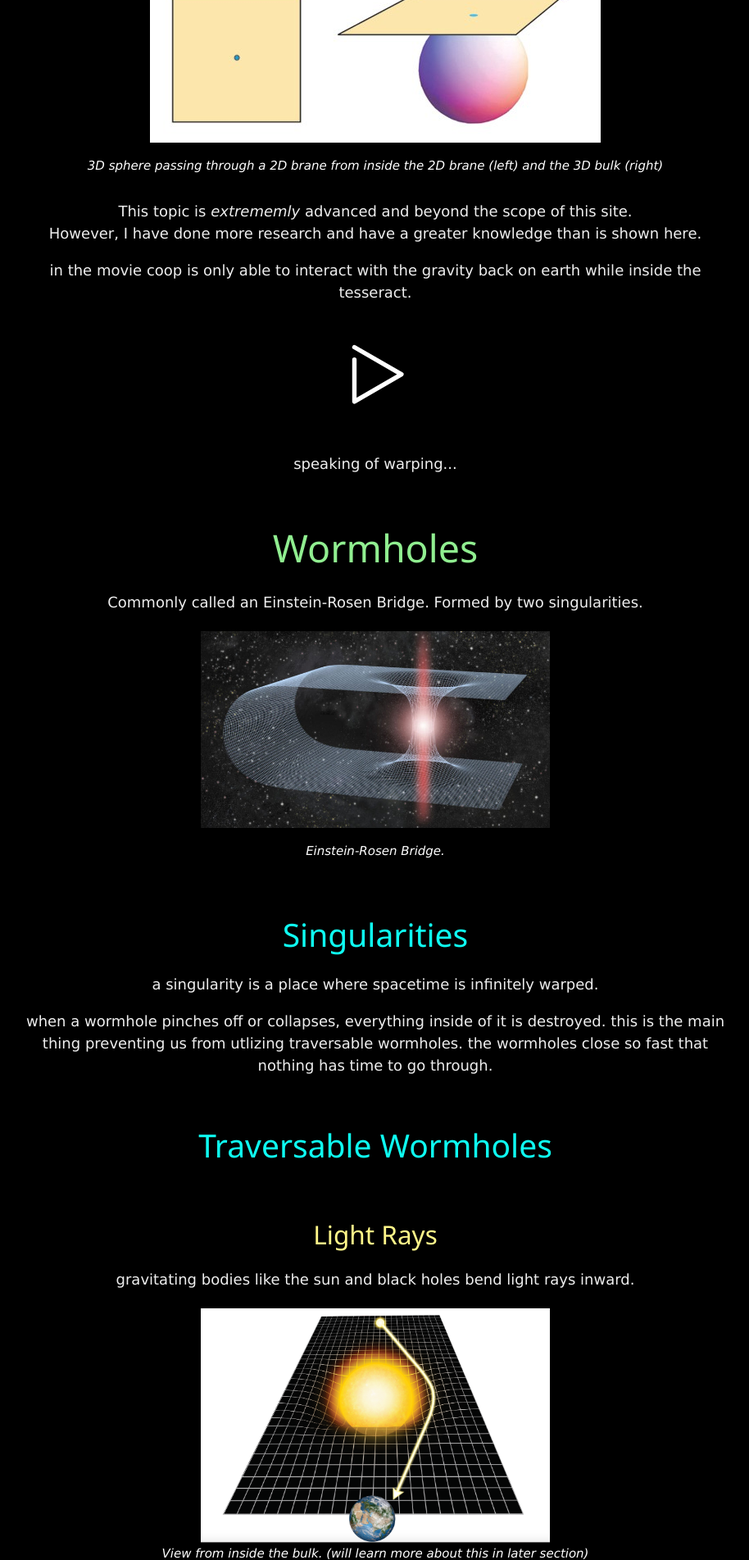
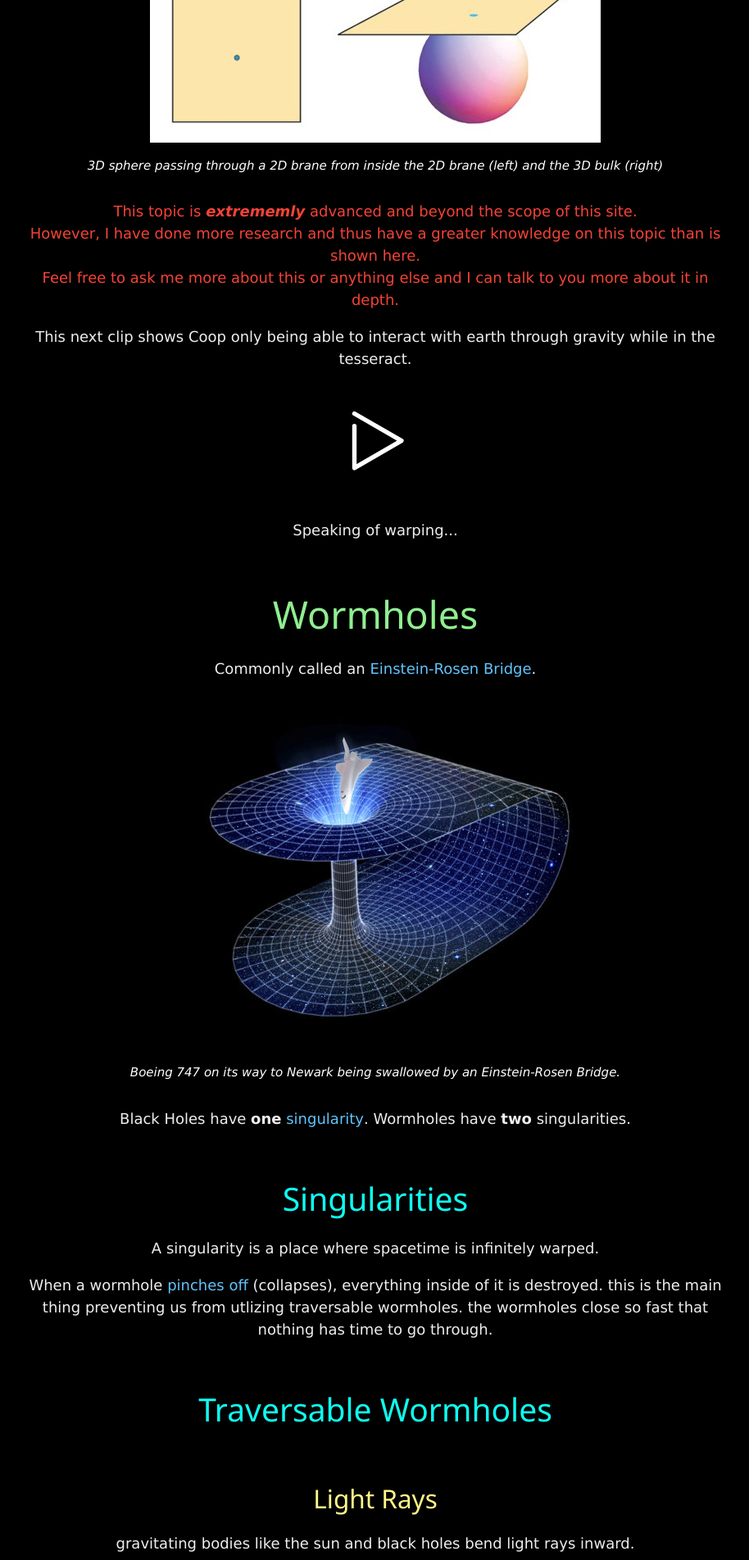
Before and after one commit to gabriel-wolf/wormhole, a PHP site: page / in a window 1280 px wide. Shown: the part 3092-4995 px from the top of the page at 82% size, without its empty margins (182-1096 px from the left). Run offline with PHP 8.4, Linux system fonts and the light colour scheme; some libraries are stand-ins or nearby versions; grey boxes are pictures that could not be loaded.

Commit message:
more final stuff wed

```diff
--- a/css/dict-popup.css
+++ b/css/dict-popup.css
@@ -62,6 +62,7 @@ border-radius: 0px 0px 10px 10px;
 .grid a {
   text-decoration: none;
   text-align: center;
+  /* font-size: small; */
 }
 
 .x-small {
--- a/index.html
+++ b/index.html
@@ -180,13 +180,14 @@
                 </figcaption>
             </figure>
 
-            <p>
-                This topic is <i>extrememly</i> advanced and beyond the scope of this site.<br>
-                However, I have done more research and have a greater knowledge than is shown here.
+            <p class="w3-text-red">
+                This topic is <b><i>extrememly</i></b> advanced and beyond the scope of this site.<br>
+                However, I have done more research and thus have a greater knowledge on this topic than is shown here.<br>
+                Feel free to ask me more about this or anything else and I can talk to you more about it in depth.
             </p>
 
             <p>
-                in the movie coop is only able to interact with the gravity back on earth while inside the tesseract.
+                This next clip shows Coop only being able to interact with earth through gravity while in the tesseract.
             </p>
 
             <div class="w3-container">
@@ -216,27 +217,29 @@
             </div>
 
             <p>
-                speaking of warping...
+                Speaking of warping...
             </p>
             <h1 id="wormholes" class="ct ci">
                 Wormholes
             </h1>
-            <p>
-                Commonly called an Einstein-Rosen Bridge.
-                Formed by two singularities.
+            <p class="quote">
+                Commonly called an <a class="swapme">Einstein-Rosen Bridge</a>.<br>
             </p>
             <figure>
-                <img src="imgs/wormhole01.jpg" alt="2d universe from bulk" style="width:50%;margin-block-end:15px;">
+                <img src="imgs/wormhole grid 2.jpeg" alt="2d universe from bulk" style="height:50%;margin-block-end:15px;">
                 <figcaption>
-                    Einstein-Rosen Bridge.
+                    Boeing 747 on its way to Newark being swallowed by an Einstein-Rosen Bridge.
                 </figcaption>
             </figure>
+            <p class="quote">
+                <a class="swapme">Black Holes</a> have <b>one</b> <a class="swapme">singularity</a>. Wormholes have <b>two</b> singularities.
+            </p>
             <h2 id="singularities" class="ct ci">Singularities</h2>
             <p>
-                a singularity is a place where spacetime is infinitely warped.
+                A singularity is a place where spacetime is infinitely warped.
             </p>
-            <p>
-                when a wormhole pinches off or collapses, everything inside of it is destroyed.
+            <p class="quote">
+                When a wormhole <a class="swapme">pinches off</a> (collapses), everything inside of it is destroyed.
                 this is the main thing preventing us from utlizing traversable wormholes.
                 the wormholes close so fast that nothing has time to go through.
             </p>
--- a/js/pretty_sticky.js
+++ b/js/pretty_sticky.js
@@ -111,7 +111,7 @@ function swapall(t) {
         catch (err) {
             console.log("error error error");
             console.log(err);
-            a[i].innerHTML = "[" + cont + "]";
+            a[i].innerHTML = "" + cont + "";
         }
     }
 }
--- a/js/pretty_text.js
+++ b/js/pretty_text.js
@@ -39,10 +39,39 @@ Text['the bulk'] = [
 
 Text['bulk beings'] = [
     "Bulk Beings",
-    "A higher-dimensional space within which the 11 dimensions of our universe (3 we can see, plus time, plus 7 we can't see) exist.",
+    "",
     ["An ‘Interstellar’ Explainer: What Are Bulk Beings?"],
     "author", true, "../imgs/ourbranediagramwithlengths.jpeg", "", "", ""
 ]
+
+Text['Einstein-Rosen Bridge'] = [
+    "Einstein-Rosen Bridge",
+    "One of the original wormhole theories. Discovered by Albert Einstein and Nathan Rosen.",
+    ["The Einstein-Rosen Bridge"],
+    "author", true, "../imgs/handdrawnbridge.webp", "", "", ""
+]
+
+
+Text['singularity'] = [
+    "Singularities",
+    "A place where space and time are infintely warped.",
+    ["The Science of Interstellar"],
+    "author", true, "../imgs/tumblr_2066a0a854d417424286d2cea164a425_d829930f_400.gif", "", "Tumblr", ""
+]
+
+Text['pinches off'] = [
+    "Pinch Off",
+    "The worst nightmare of singularities across the multiverse.",
+    [""],
+    "author", true, "../imgs/pinchoff.gif", "", "", ""
+]
+
+
+
+
+
+
+
 
 
 
```
Also changed, not shown: imgs/handdrawnbridge.webp (renamed from imgs/hand drawn bridge.webp), imgs/pinchoff.gif (added).
